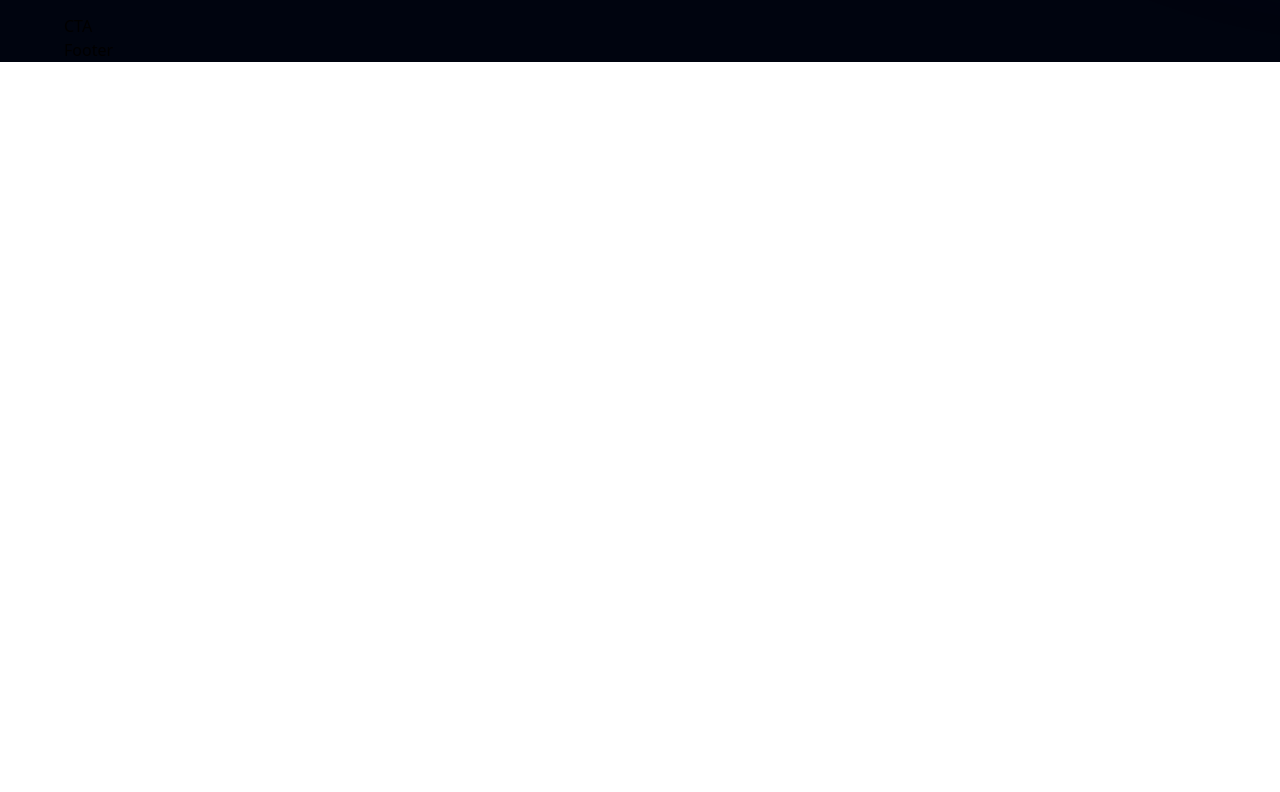
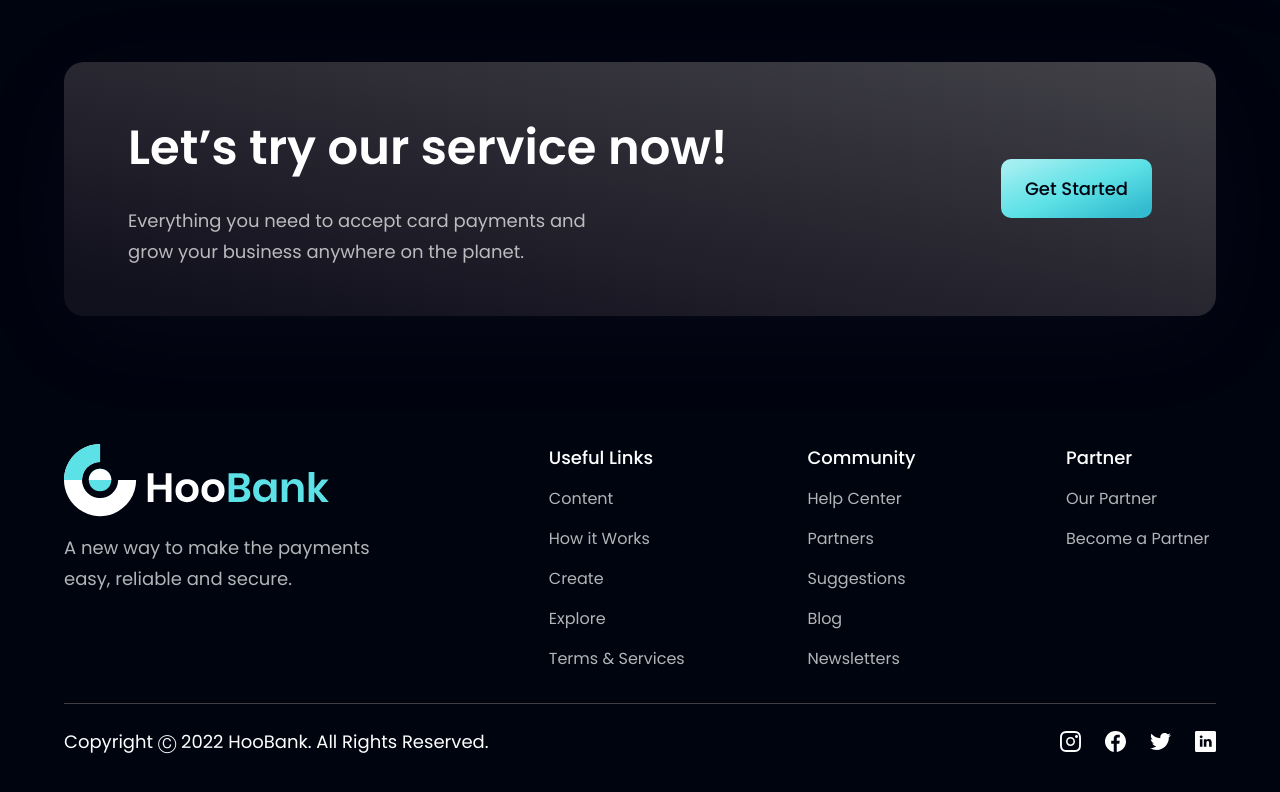
Before and after one commit to PranitPatil03/Modern_Bank_Website, a React (Vite) app: page / in a window 1280 px wide. Shown: the part 3923-4715 px from the top of the page. Before the commit the page ends 3985 px from the top, so only its background shows below. Built offline with nearby package versions, Linux system fonts and the light colour scheme.

Commit message:
CTA & Footor Section Completed

```diff
--- a/src/components/CTA.jsx
+++ b/src/components/CTA.jsx
@@ -1,8 +1,22 @@
+import styles from "../style";
+import Button from "./Button";
 
-const CTA = () => {
-  return (
-    <div>CTA</div>
-  )
-}
+const CTA = () => (
+  <section
+    className={`${styles.flexCenter} ${styles.marginY} ${styles.padding} sm:flex-row flex-col bg-black-gradient-2 rounded-[20px] box-shadow`}
+  >
+    <div className="flex-1 flex flex-col">
+      <h2 className={styles.heading2}>Let’s try our service now!</h2>
+      <p className={`${styles.paragraph} max-w-[470px] mt-5`}>
+        Everything you need to accept card payments and grow your business
+        anywhere on the planet.
+      </p>
+    </div>
 
-export default CTA
+    <div className={`${styles.flexCenter} sm:ml-10 ml-0 sm:mt-0 mt-10`}>
+      <Button />
+    </div>
+  </section>
+);
+
+export default CTA;
--- a/src/components/Footer.jsx
+++ b/src/components/Footer.jsx
@@ -1,8 +1,67 @@
+import { logo } from "../assets";
+import styles from "../style";
+import { footerLinks, socialMedia } from "../constants/index,";
 
 const Footer = () => {
   return (
-    <div>Footer</div>
-  )
-}
+    <div>
+      <section className={`${styles.flexCenter} ${styles.paddingY} flex-col`}>
+        <div className={`${styles.flexStart} md:flex-row flex-col mb-8 w-full`}>
+          <div className="flex-1 flex flex-col justify-start mr-10">
+            <img src={logo} className="w-[266px] h-[72px object-contain" />
+            <p className={`${styles.paragraph} mt-4 max-w-[310px]`}>
+              A new way to make the payments easy, reliable and secure.
+            </p>
+          </div>
 
-export default Footer
+          <div className="flex-[1.5] w-full flex flex-row justify-between flex-wrap md:mt-0 mt-10">
+            {footerLinks.map((footerLink) => (
+              <div
+                key={footerLink.key}
+                className="flex flex-col ss:my-0 my-4 min-w-[150px]"
+              >
+                <h4 className="font-poppins font-medium text-[18px] leading-[27px] text-white">
+                  {footerLink.title}
+                </h4>
+                <ul className="list-none mt-4">
+                  {footerLink.links.map((link, index) => (
+                    <li
+                      key={link.name}
+                      className={`font-poppins font-normal text-[16px] leading-[24px] text-dimWhite hover:text-secondary cursor-pointer ${
+                        index !== footerLink.links.length - 1 ? "mb-4" : "mb-0"
+                      }`}
+                    >
+                      {link.name}
+                    </li>
+                  ))}
+                </ul>
+              </div>
+            ))}
+          </div>
+        </div>
+
+        <div className="w-full flex justify-between items-center md:flex-row flex-col pt-6 border-t-[1px] border-t-[#3F3E45]">
+          <p className="font-poppins font-normal text-center text-[18px] leading-[27px] text-white">
+            Copyright Ⓒ 2022 HooBank. All Rights Reserved.
+          </p>
+
+          <div className="flex flex-row md:mt-0 mt-6">
+            {socialMedia.map((social, index) => (
+              <img
+                key={social.id}
+                src={social.icon}
+                alt={social.id}
+                className={`w-[21px] h-[21px] object-contain cursor-pointer ${
+                  index !== socialMedia.length - 1 ? "mr-6" : "mr-0"
+                }`}
+                onClick={() => window.open(social.link)}
+              />
+            ))}
+          </div>
+        </div>
+      </section>
+    </div>
+  );
+};
+
+export default Footer;
```
